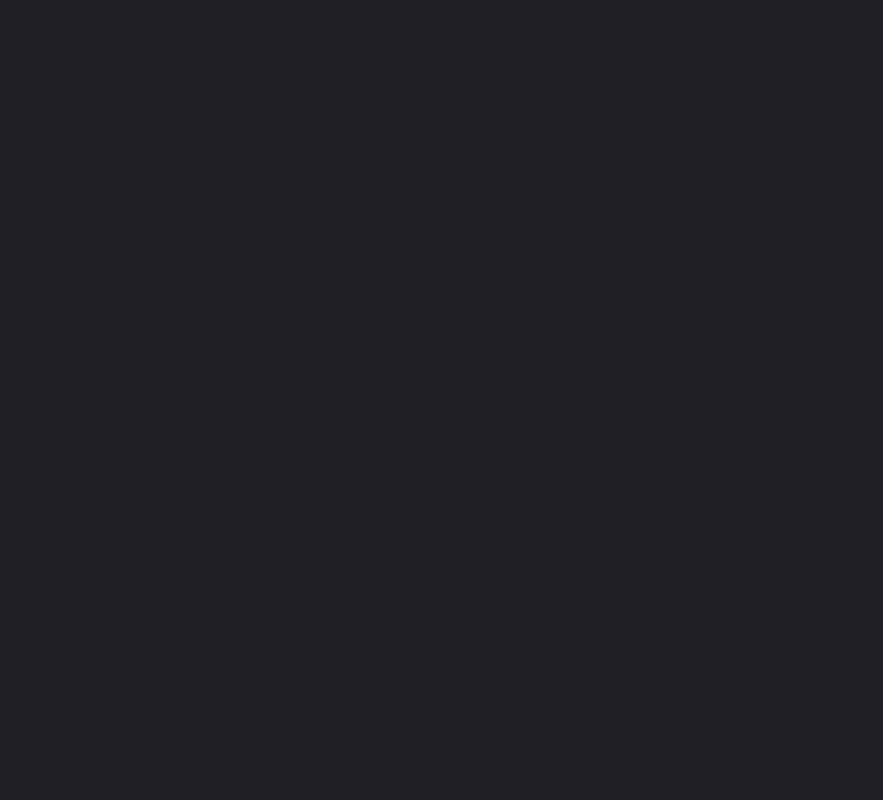
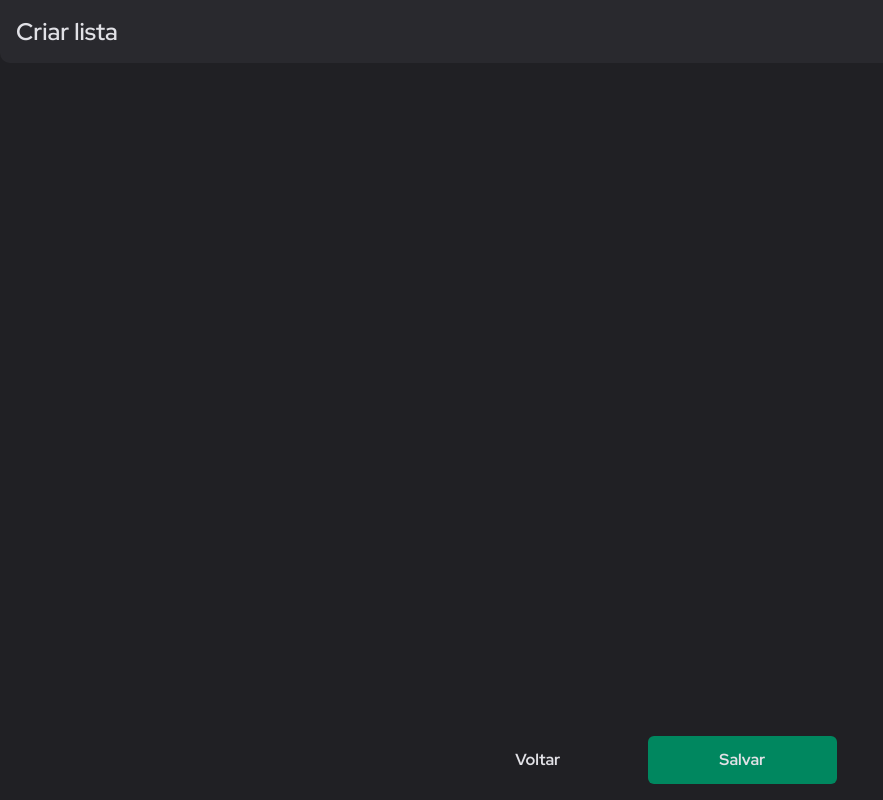
Before and after one commit to marcosvbs/grocery-list, a React (Vite) app: page /create-list in a window 1280 px wide. Before the commit this address had no page. Shown: the whole page, without its empty margins (0-883 px from the left). Built offline with nearby package versions, Linux system fonts and the light colour scheme.

Commit message:
add CreateList page

```diff
--- a/src/Router/Router.tsx
+++ b/src/Router/Router.tsx
@@ -1,12 +1,14 @@
 import { Route, Routes } from "react-router-dom";
 import { Home } from "../pages/Home";
 import { MyLists } from "../pages/MyLists";
+import { CreateList } from "../pages/CreateList";
 
 export function Router() {
   return (
     <Routes>
       <Route path={"/"} element={<Home />} />
       <Route path={"/my-lists"} element={<MyLists />} />
+      <Route path={"/create-list"} element={<CreateList />} />
     </Routes>
   );
 }
--- a/src/components/Header/index.tsx
+++ b/src/components/Header/index.tsx
@@ -2,14 +2,14 @@ import { HeaderContainer } from "./styles";
 
 interface HeaderProps {
   title: string;
-  description: string;
+  description?: string;
 }
 
 export function Header({ title, description }: HeaderProps) {
   return (
     <HeaderContainer>
       <h3>{title}</h3>
-      <p>{description}</p>
+      {description && <p>{description}</p>}
     </HeaderContainer>
   );
 }
--- /dev/null
+++ b/src/pages/CreateList/index.tsx
@@ -0,0 +1,18 @@
+import { Header } from "../../components/Header";
+import { PrimaryLink, TertiaryLink } from "../../styles/globalLinksStyles";
+import { ActionBar, ContentContainer, PageContainer } from "./styles";
+
+export function CreateList() {
+  return (
+    <PageContainer>
+      <Header title="Criar lista" />
+
+      <ContentContainer>
+        <ActionBar>
+          <TertiaryLink to={"/my-lists"}>Voltar</TertiaryLink>
+          <PrimaryLink to={"/"}>Salvar</PrimaryLink>
+        </ActionBar>
+      </ContentContainer>
+    </PageContainer>
+  );
+}
--- /dev/null
+++ b/src/pages/CreateList/styles.ts
@@ -0,0 +1,30 @@
+import styled from "styled-components";
+
+export const PageContainer = styled.div`
+  height: 100vh;
+
+  margin: 0 auto;
+
+  display: flex;
+  flex-direction: column;
+  justify-content: space-between;
+  align-items: center;
+`;
+
+export const ContentContainer = styled.div`
+  width: 100%;
+  max-width: 425px;
+
+  display: flex;
+  flex-direction: column;
+  justify-content: space-between;
+
+  padding: 1rem;
+`;
+
+export const ActionBar = styled.div`
+  width: 100%;
+  display: flex;
+  flex-direction: row;
+  gap: 1rem;
+`;
--- a/src/pages/MyLists/index.tsx
+++ b/src/pages/MyLists/index.tsx
@@ -31,7 +31,7 @@ export function MyLists() {
       )}
 
       <ContentContainer>
-        <PrimaryLink to={"/"}>Criar lista</PrimaryLink>
+        <PrimaryLink to={"/create-list"}>Criar lista</PrimaryLink>
       </ContentContainer>
     </PageContainer>
   );
--- a/src/styles/globalLinksStyles.ts
+++ b/src/styles/globalLinksStyles.ts
@@ -1,11 +1,12 @@
 import { Link } from "react-router-dom";
 import styled from "styled-components";
 
-interface LinksProps {
+interface LinkProps {
   checkMode?: boolean;
 }
 
 const defaultStyles = `
+  width: 100%;
   max-width: 425px;
   padding: 0.75rem 0.5rem;
 
@@ -22,7 +23,7 @@ const defaultStyles = `
   text-decoration: none;
 `;
 
-export const PrimaryLink = styled(Link)<LinksProps>`
+export const PrimaryLink = styled(Link)<LinkProps>`
   ${defaultStyles}
 
   background-color: ${(props) =>
@@ -38,7 +39,7 @@ export const PrimaryLink = styled(Link)<LinksProps>`
   }
 `;
 
-export const SecondaryLink = styled(Link)<LinksProps>`
+export const SecondaryLink = styled(Link)<LinkProps>`
   ${defaultStyles}
 
   background-color: ${(props) => props.theme["container-background"]};
@@ -50,3 +51,16 @@ export const SecondaryLink = styled(Link)<LinksProps>`
         : props.theme["dark-primary-brand"]};
   }
 `;
+
+export const TertiaryLink = styled(Link)<LinkProps>`
+  ${defaultStyles}
+
+  background-color: none;
+
+  &:hover {
+    color: ${(props) =>
+      props.checkMode
+        ? props.theme["dark-secondary-brand"]
+        : props.theme["dark-primary-brand"]};
+  }
+`;
```
Also changed, not shown: src/styles/globalButtonStyles.ts (+13 -0 lines).
